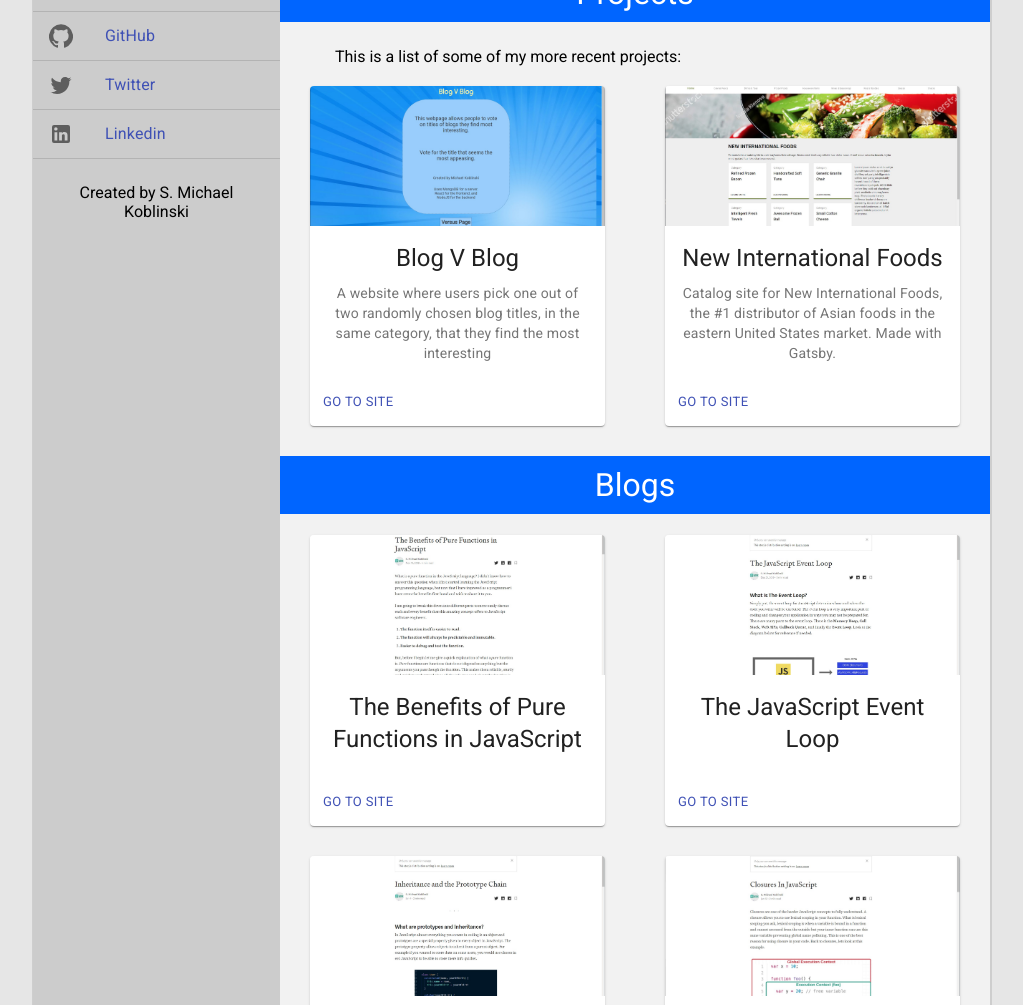
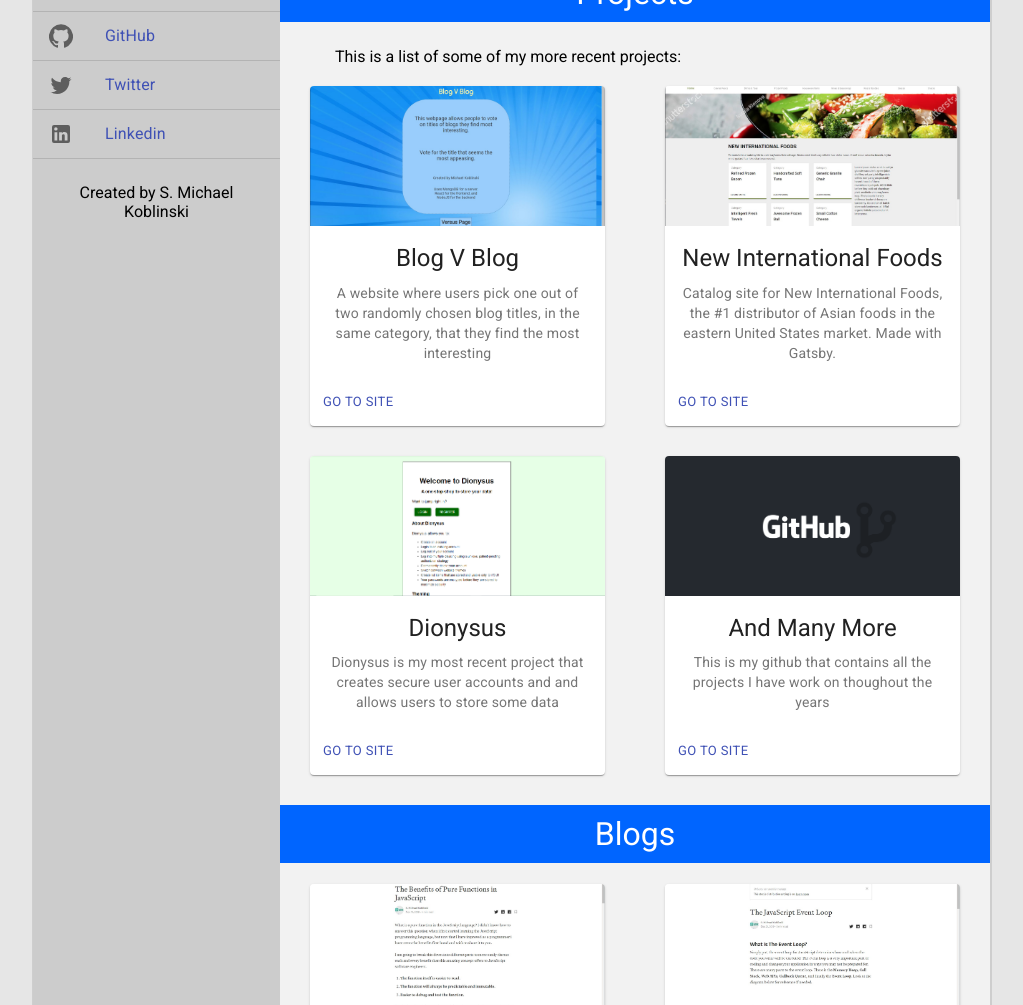
Before and after one commit to Koblinskis/portfolio, a Gatsby site: page / in a window 1280 px wide. Shown: the part 383-1388 px from the top of the page, without its empty margins (128-1151 px from the left). Built offline with nearby package versions, Linux system fonts and the light colour scheme; Gatsby itself is replaced by a stand-in of ours.

Commit message:
added projects to my portfilo site

```diff
--- a/gatsby-config.js
+++ b/gatsby-config.js
@@ -23,8 +23,7 @@ module.exports = {
         start_url: `/`,
         background_color: `#663399`,
         theme_color: `#663399`,
-        display: `minimal-ui`,
-        icon: `src/images/gatsby-icon.png`, // This path is relative to the root of the site.
+        display: `minimal-ui`, // This path is relative to the root of the site.
       },
     },
     'gatsby-plugin-material-ui'
--- a/src/pages/index.js
+++ b/src/pages/index.js
@@ -151,9 +151,9 @@ const IndexPage = () => {
       case 1:
         return "https://newintlfoods.com/";
       case 2:
-        return "";
+        return "https://ecstatic-easley-06cd2c.netlify.com/";
       default:
-        return
+        return "https://github.com/Koblinskis"
     }
   }
 
@@ -246,6 +246,50 @@ const IndexPage = () => {
                 </CardActions>
               </Card>
             </Grid>
+            <Grid item md={6} sm={6} xs={12}>
+              <Card className={classes.root}>
+                  <CardMedia
+                    className={classes.media}
+                    image={require("../images/Dionysus.png")}
+                    title="Dionysus"
+                  />
+                  <CardContent>
+                    <Typography gutterBottom variant="h5" component="h2">
+                      Dionysus
+                    </Typography>
+                    <Typography variant="body2" color="textSecondary" component="p">
+                      Dionysus is my most recent project that creates secure user accounts and and allows users to store some data
+                    </Typography>
+                  </CardContent>
+                <CardActions>
+                  <Button size="small" color="primary">
+                    <Link href={projectLinks(2)}>Go To Site</Link>
+                  </Button>
+                </CardActions>
+              </Card>
+            </Grid>
+            <Grid item md={6} sm={6} xs={12}>
+              <Card className={classes.root}>
+                  <CardMedia
+                    className={classes.media}
+                    image={require("../images/github.png")}
+                    title="Github"
+                  />
+                  <CardContent>
+                    <Typography gutterBottom variant="h5" component="h2">
+                      And Many More
+                    </Typography>
+                    <Typography variant="body2" color="textSecondary" component="p">
+                      This is my github that contains all the projects I have work on thoughout the years
+                    </Typography>
+                  </CardContent>
+                <CardActions>
+                  <Button size="small" color="primary">
+                    <Link href={projectLinks(3)}>Go To Site</Link>
+                  </Button>
+                </CardActions>
+              </Card>
+            </Grid>
           </Grid>
           <h1 className={classes.center}>Blogs</h1>
           <Grid container spacing={0}>
```
Also changed, not shown: src/images/Dionysus.PNG (added), src/images/github.png (added).
